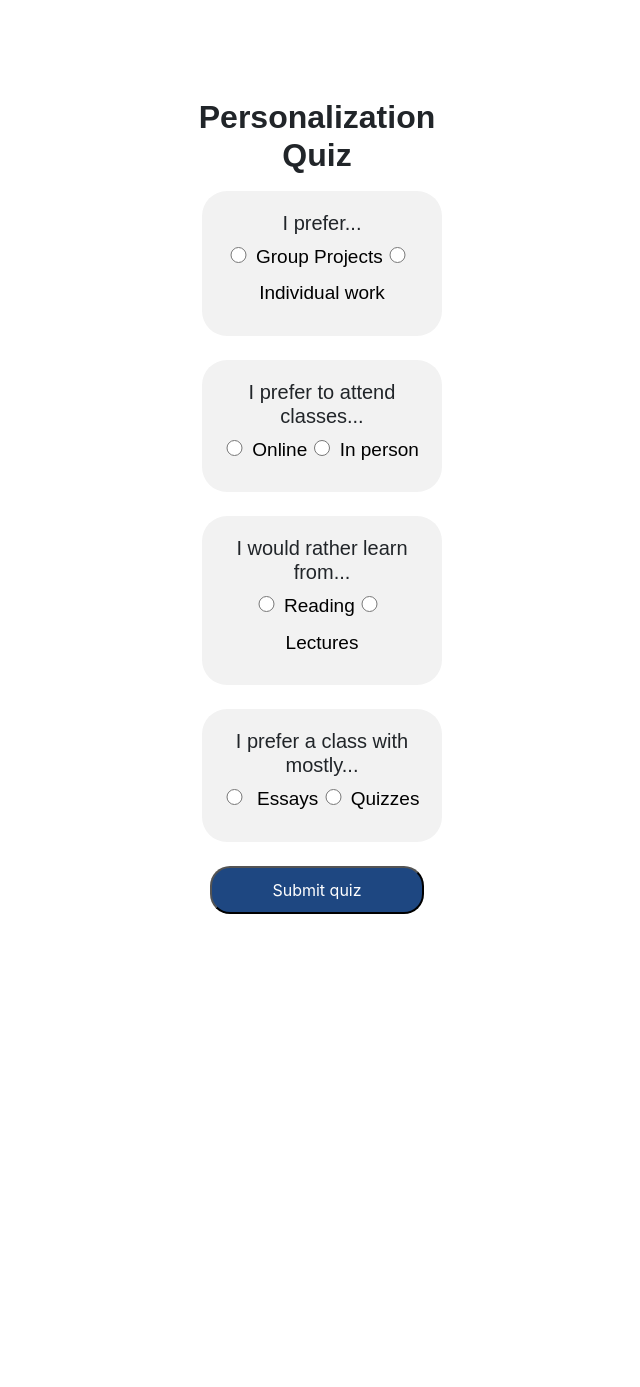
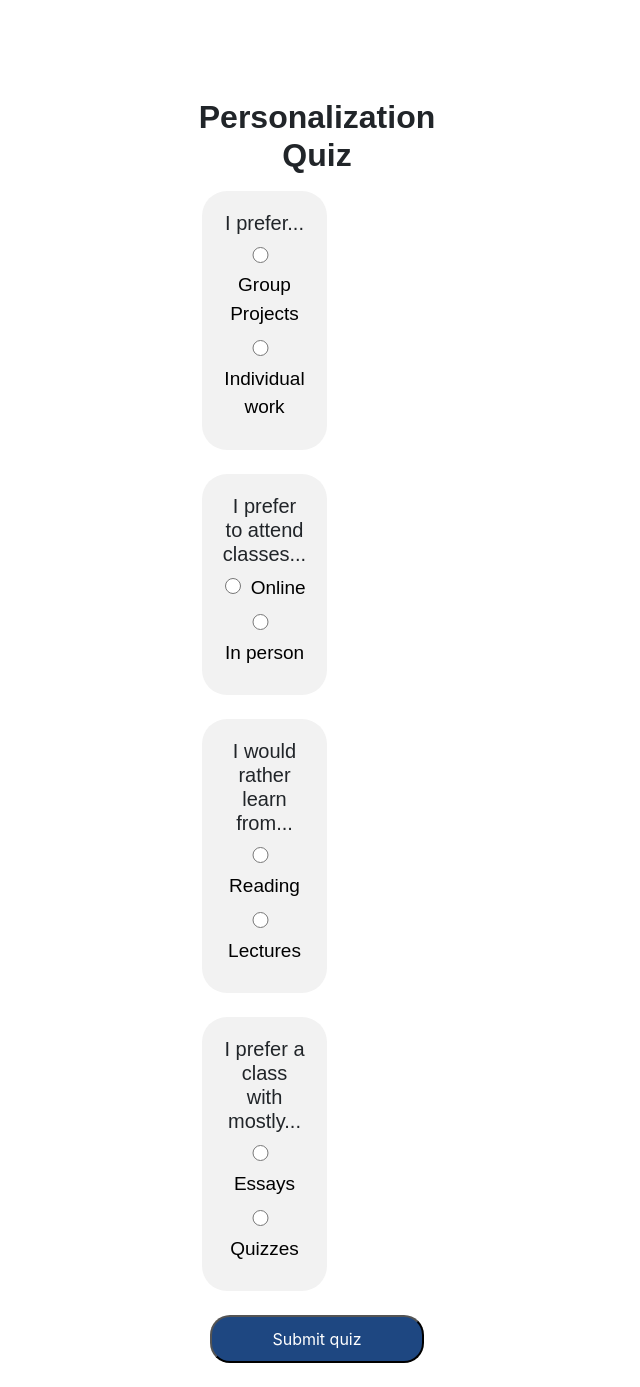
Before and after one commit to emily-foley/rmpRedesign, a PHP site: page /personalization2.php in a window 1280 px wide. Shown: the part 76-1463 px from the top of the page, without its empty margins (323-963 px from the left). Before the commit the page ends 990 px from the top, so only its background shows below. Run offline with PHP 8.4, Linux system fonts and the light colour scheme; some web fonts are replaced.

Commit message:
WIDTH CHANGE

```diff
--- a/rmpRedesign/personalization2.php
+++ b/rmpRedesign/personalization2.php
@@ -83,7 +83,7 @@ if (isset($_POST['insertQuiz'])) {
         <form action="" method="post">
             <h2 class="text-center topPad pb-2 proxima-bold">Personalization Quiz</h2>
 
-            <div class="q-container mb-4 w-500 text-center proxima nova">
+            <div class="q-container mb-4 w-50 text-center proxima nova">
                 <h5>I prefer...</h5>
                 <div class="questions">
                     <input type="radio" name="q1" id="question1" value="1" require><label>Group
@@ -92,21 +92,21 @@ if (isset($_POST['insertQuiz'])) {
                         work</label>
                 </div>
             </div>
-            <div class="q-container mb-4 w-500 text-center proxima nova">
+            <div class="q-container mb-4 w-50 text-center proxima nova">
                 <h5>I prefer to attend classes...</h5>
                 <div class="questions">
                     <input type="radio" name="q2" id="question3" value="1" require><label>Online</label>
                     <input type="radio" name="q2" id="question4" value="2" require><label>In person</label>
                 </div>
             </div>
-            <div class="q-container mb-4 w-500 text-center proxima nova">
+            <div class="q-container mb-4 w-50 text-center proxima nova">
                 <h5>I would rather learn from...</h5>
                 <div class="questions">
                     <input type="radio" name="q3" id="question1" value="1" require><label>Reading</label>
                     <input type="radio" name="q3" id="question1" value="2" require><label>Lectures</label>
                 </div>
             </div>
-            <div class="q-container mb-4 w-500 text-center proxima nova">
+            <div class="q-container mb-4 w-50 text-center proxima nova">
                 <h5>I prefer a class with mostly...</h5>
                 <div class="questions">
                     <input type="radio" name="q4" id="question1" value="1" require>
```
